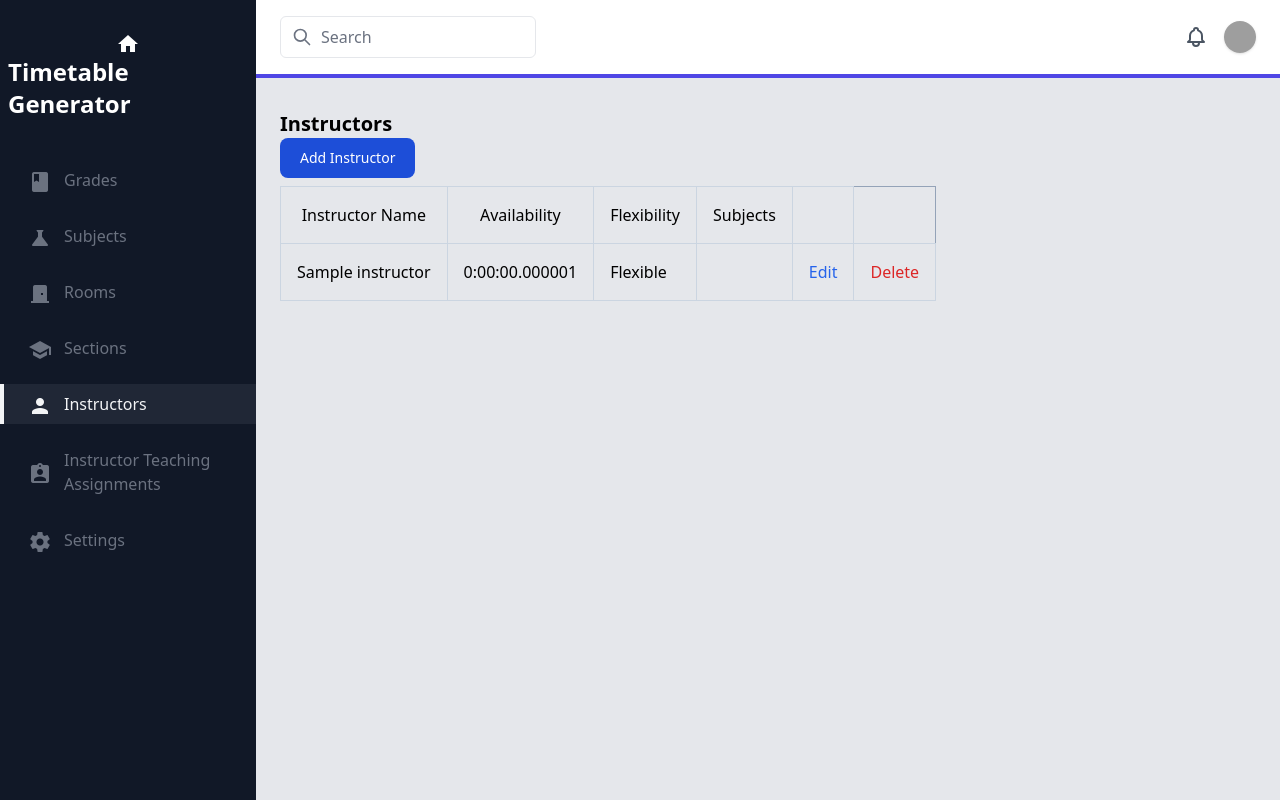
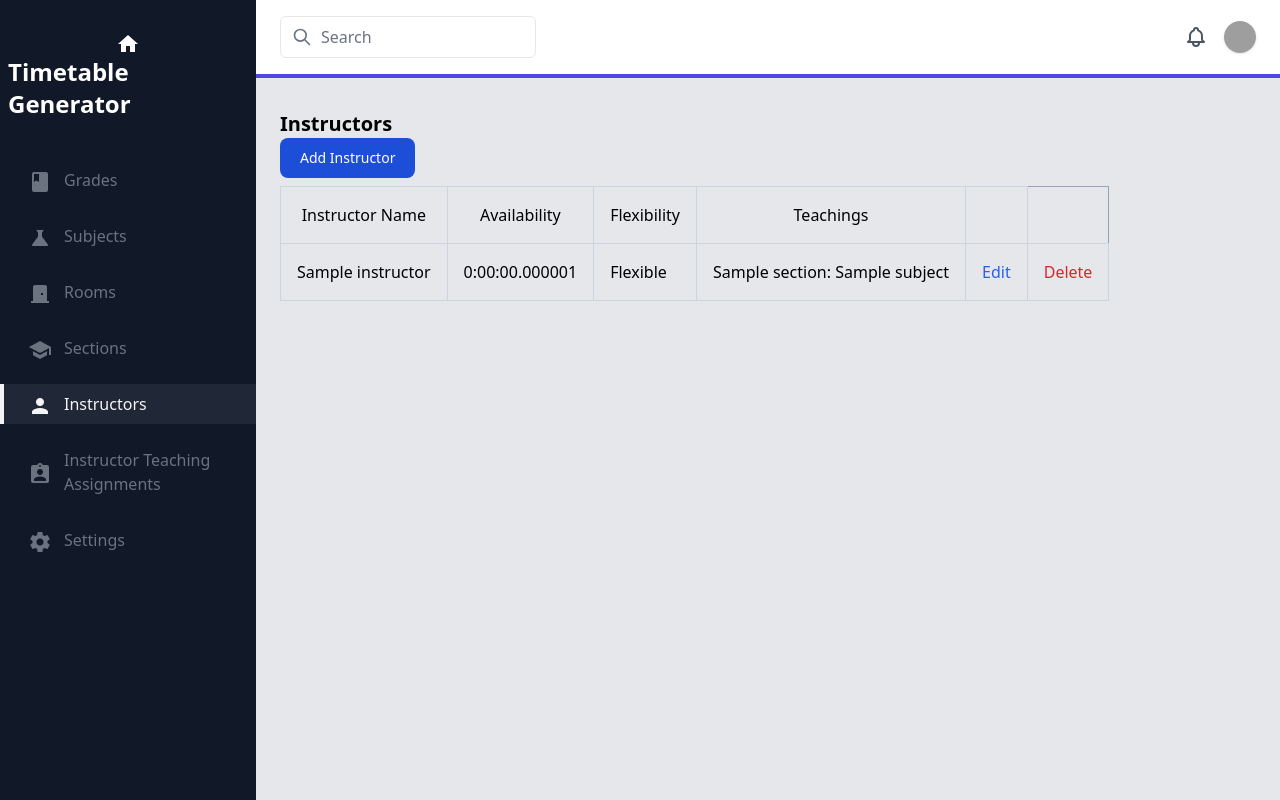
Before and after one commit to nebiyuelias1/automated-timetable-generator, a Django app: page /instructors/ in a window 1280 px wide. Run offline with Django 3.2, Linux system fonts and the light colour scheme; tables that the repository leaves empty hold one stand-in row (values such as "Sample post"); style sheets or scripts are compiled from the project's sources; some libraries are stand-ins or nearby versions; grey boxes are pictures that could not be loaded.

Commit message:
Improve templates

```diff
--- a/timetable/templates/timetable/instructor_list.html
+++ b/timetable/templates/timetable/instructor_list.html
@@ -15,7 +15,7 @@
             <th class="border border-slate-300 font-medium p-4">Instructor Name</th>
             <th class="border border-slate-300 font-medium p-4">Availability</th>
             <th class="border border-slate-300 font-medium p-4">Flexibility</th>
-            <th class="border border-slate-300 font-medium p-4">Subjects</th>
+            <th class="border border-slate-300 font-medium p-4">Teachings</th>
             <th class="border border-slate-300 font-medium p-4"></th>
         </tr>
     </thead>
@@ -27,8 +27,8 @@
                 <td class="border border-slate-300 p-4">{{instructor.get_flexibility_display}}</td>
                 <td class="border border-slate-300 p-4">
                     <ul>
-                        {% for subject in instructor.subjects.all %}
-                        <li>{{subject}}</li>
+                        {% for assignment in instructor.assignments.all %}
+                        <li>{{assignment.section.name}}: {{assignment.subject}}</li>
                         {% endfor %}
                     </ul>
                 </td>
--- a/timetable/templates/timetable/instructorassignment_list.html
+++ b/timetable/templates/timetable/instructorassignment_list.html
@@ -3,11 +3,6 @@
 
 {% block main %}
 <h1 class="text-xl font-bold">Instructor Subject Assignments</h1>
-
-<button onclick="location.href = '/instructor-assignments/create'" type="button"
-    class="text-white bg-blue-700 hover:bg-blue-800 focus:ring-4 focus:ring-blue-300 font-medium rounded-lg text-sm px-5 py-2.5 text-center mr-2 mb-2 dark:bg-blue-600 dark:hover:bg-blue-700 dark:focus:ring-blue-800">
-    Add Instructor Assignment
-</button>
 
 <table class="border-collapse border border-slate-400 table-auto">
     <thead>
```
Also changed, not shown: timetable/templates/timetable/subject_list.html (+0 -8 lines).
